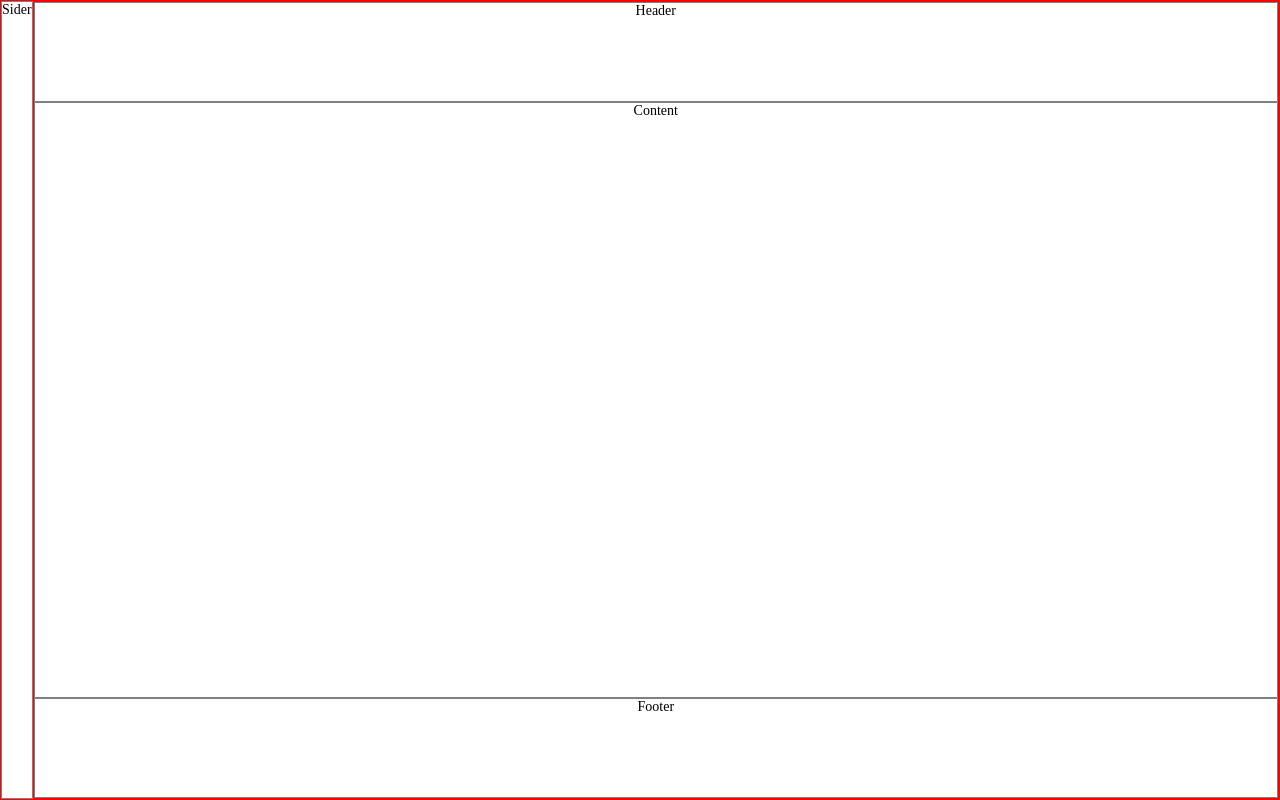
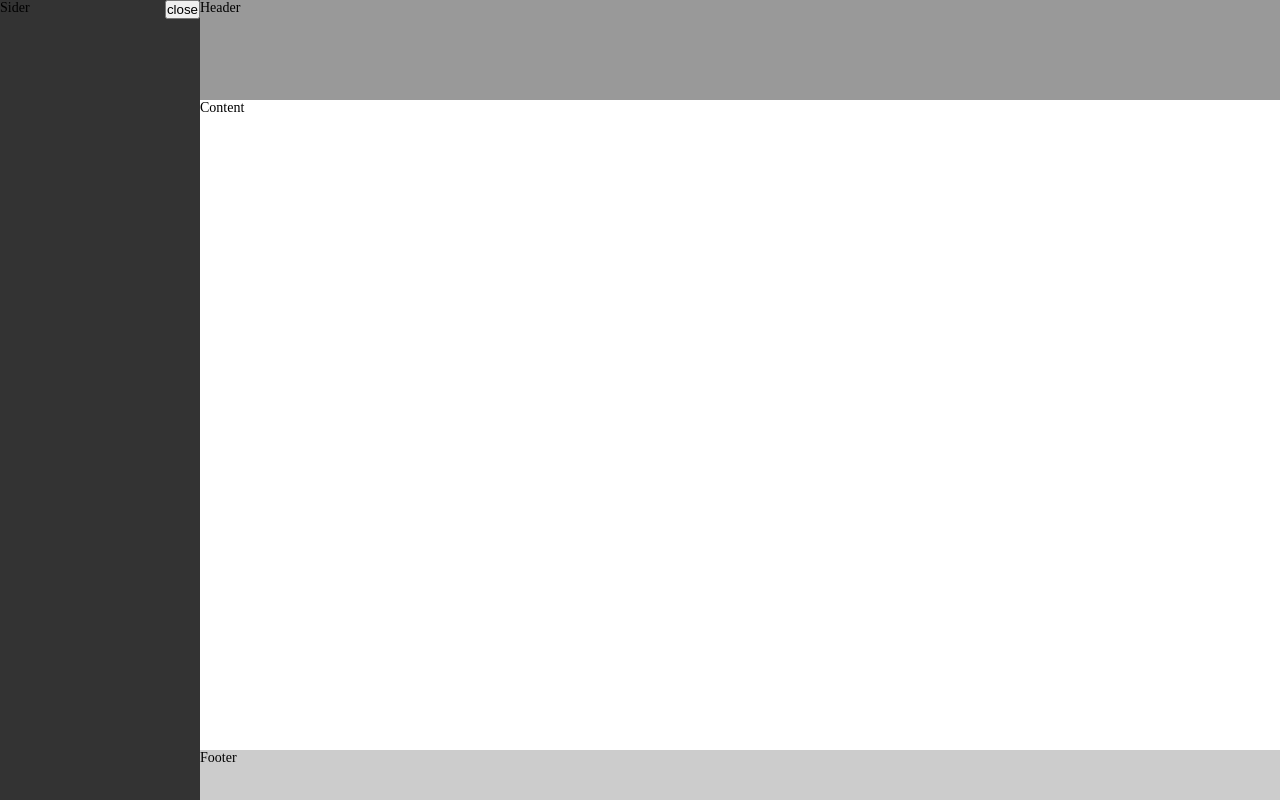
Before and after one commit to wishkotlin/L-UI, a Vue app: page / in a window 1280 px wide. Built offline with nearby package versions, Linux system fonts and the light colour scheme.

Commit message:
添加简单动画

```diff
--- a/index.html
+++ b/index.html
@@ -54,9 +54,21 @@
     /*    width: calc(100% * 22/24);*/
     /*}*/
     .demo {
-        border: 1px gray solid;
+        /*border: 1px gray solid;*/
         min-height: 100px;
         text-align: center;
+    }
+    .sider{
+        background: #333;
+        width: 200px;
+    }
+    .header{
+        background: #999;
+        height: 100px;
+    }
+    .footer{
+        background: #ccc;
+        height: 50px;
     }
 </style>
 <style>
@@ -67,11 +79,11 @@
 <div id="app">
     <div class="box">
         <g-layout style="height: 100vh;">
-            <g-sider class="demo">Sider</g-sider>
+            <g-sider >Sider</g-sider>
             <g-layout>
-                <g-header class="demo">Header</g-header>
-                <g-content class="demo">Content</g-content>
-                <g-footer class="demo">Footer</g-footer>
+                <g-header >Header</g-header>
+                <g-content >Content</g-content>
+                <g-footer >Footer</g-footer>
             </g-layout>
         </g-layout>
     </div>
--- a/package.json
+++ b/package.json
@@ -4,7 +4,7 @@
   "description": "这是一个UI框架",
   "main": "index.js",
   "scripts": {
-    "start" : "parcel index.html --no-cache",
+    "start": "parcel index.html --no-cache",
     "dev-test": "parcel watch test/* --no-cache && karma start --single-run",
     "test": "parcel build test/* --no-cache --no-minify && karma start --single-run"
   },
@@ -23,6 +23,8 @@
   },
   "homepage": "https://github.com/liulinboyi/L-UI#readme",
   "dependencies": {
+    "ve": "^0.1.3",
+    "velocity-animate": "^1.5.2",
     "vue": "^2.6.8",
     "vue-hot-reload-api": "^2.3.3"
   },
--- a/src/layout.vue
+++ b/src/layout.vue
@@ -17,7 +17,7 @@
         mounted() {
             // console.log(this.$children);
             this.$children.forEach((vm) => {
-                console.log(vm.$options.name);
+                // console.log(vm.$options.name);
                 if(vm.$options.name === 'g-sider'){
                     this.layoutClass.hasSider = true
                 }
@@ -31,7 +31,7 @@
         flex-grow: 1;
         display: flex;
         flex-direction: column;
-        border: 1px red solid;
+        /*border: 1px red solid;*/
         &.hasSider{
             flex-direction: row;
         }
--- a/src/sider.vue
+++ b/src/sider.vue
@@ -1,17 +1,90 @@
 <template>
-    <div class="sider">
-        <slot></slot>
-    </div>
+    <transition
+            v-on:before-enter="beforeEnter"
+            v-on:enter="enter"
+            v-on:leave="leave"
+            :duration="{ enter: 500, leave: 800 }"
+    >
+        <div class="sider" v-if="visiable">
+            <slot></slot>
+            <button @click="hide">close</button>
+        </div>
+    </transition>
 </template>
 
 <script>
+    import Velocity from 'velocity-animate'
+
     export default {
-        name: "g-sider"
+        name: "g-sider",
+        data() {
+            return {
+                visiable: true
+            }
+        },
+        methods: {
+            hide() {
+                this.visiable = false
+            },
+            beforeEnter: function (el) {
+                el.style.opacity = 0
+                el.style.transformOrigin = 'left'
+            },
+            enter: function (el, done) {
+                Velocity(el, {opacity: 1, fontSize: '1.4em'}, {duration: 300})
+                Velocity(el, {fontSize: '1em'}, {complete: done})
+            },
+            leave: function (el, done) {
+                // Velocity(el, {translateX: '15px', rotateZ: '50deg'}, {duration: 600})
+                // Velocity(el, {rotateZ: '100deg'}, {loop: 2})
+                // Velocity(el, {
+                //     rotateZ: '45deg',
+                //     translateY: '30px',
+                //     translateX: '30px',
+                //     opacity: 0
+                // }, {complete: done})
+                // console.log(el.clientWidth)
+                Velocity(el, {marginLeft: `-${el.clientWidth}px`,}, {duration: 300}, {complete: done})
+            }
+            // enter: function (el, done) {
+            //     el.marginLeft = '-200px'
+            //     done()
+            // },
+            // leave: function (el, done) {
+            //     el.transition = 'all .5s';
+            //     el.marginLeft = '-200px';
+            //     done()
+            // },
+            // beforeEnter: function (el) {
+            //     // el.style.opacity = 0
+            //     // el.style.transformOrigin = 'left'
+            // },
+        }
     }
 </script>
 
 <style lang="scss" scoped>
     .sider {
+        position: relative;
+
+        > button {
+            position: absolute;
+            top: 0;
+            right: 0;
+        }
 
     }
+
+    .fade-enter-active, .fade-leave-active {
+        /*transition: opacity .5s;*/
+        /*transition: transform .5s;*/
+        /*transition: all .5s;*/
+    }
+
+    .fade-enter, .fade-leave-to /* .fade-leave-active below version 2.1.8 */
+    {
+        /*opacity: 0;*/
+        /*transform: translateX(-100%);*/
+        /*margin-left: -100%;*/
+    }
 </style>
```
Also changed, not shown: 1 other file (tests, documents, lock files or other folders).
